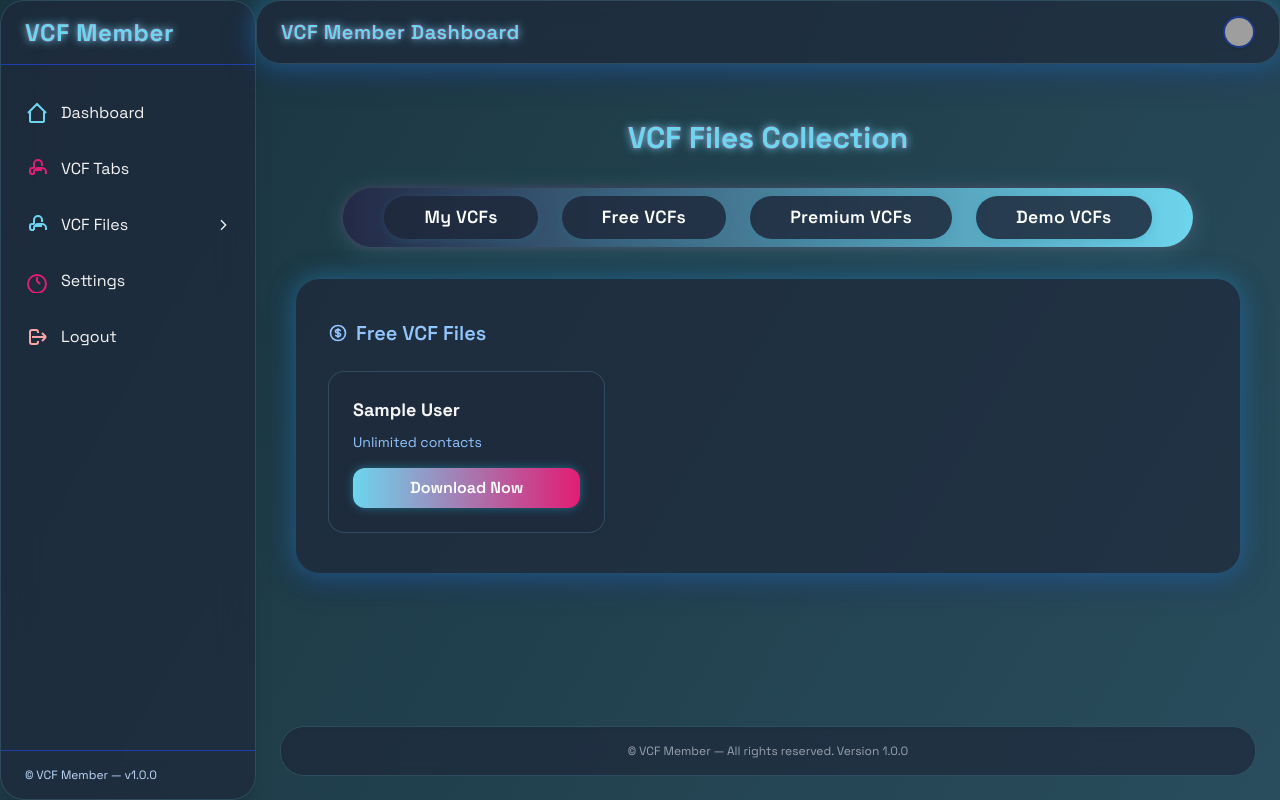
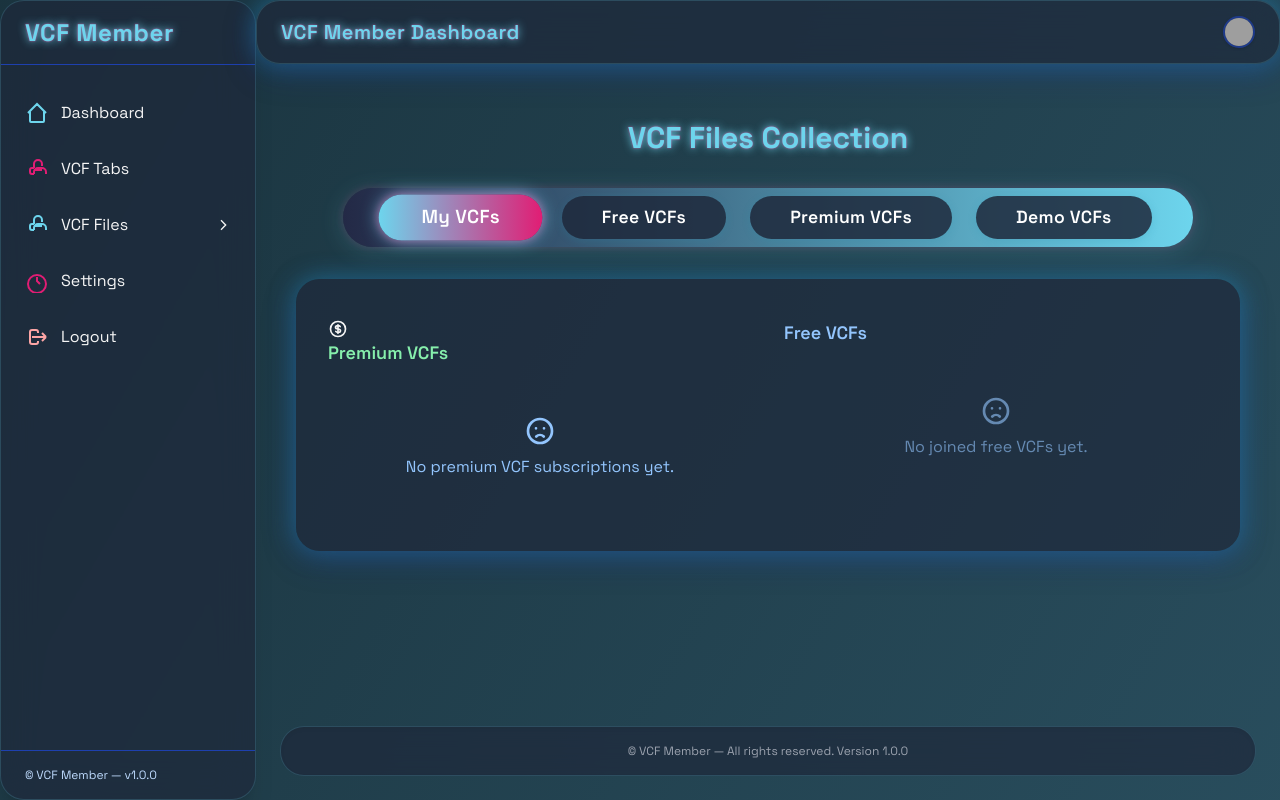
Before and after one commit to Albertttech/Virtual--File, a Django app: page /vcf-tabs/ in a window 1280 px wide. Run offline with Django 5.2, Linux system fonts and the light colour scheme; tables that the repository leaves empty hold one stand-in row (values such as "Sample post"); some libraries are stand-ins or nearby versions; grey boxes are pictures that could not be loaded.

Commit message:
few changes

```diff
--- a/customadmin/views.py
+++ b/customadmin/views.py
@@ -1,3 +1,5 @@
+from django.conf import settings
+from decouple import config
 import logging
 from django.shortcuts import render, redirect
 from django.contrib.auth import authenticate, login, logout
--- a/members/urls.py
+++ b/members/urls.py
@@ -13,6 +13,8 @@ urlpatterns = [
     path('register/', views.member_register, name='register'),
     path('dashboard/', views.member_dashboard, name='dashboard'),
     path('vcf-tabs/', views.vcf_tabs, name='vcf_tabs'),
+    path('vcf-detail/<int:vcf_id>/', views.vcf_file_detail, name='vcf_file_detail'),
+    path('join-free-vcf/<int:vcf_id>/', views.join_free_vcf, name='join_free_vcf'),
     path('subscribe-vcf/<int:vcf_id>/', views.subscribe_vcf, name='subscribe_vcf'),
     path('check-access/<int:vcf_id>/', views.check_vcf_access, name='check-access'),
     path('payment-complete/', views.payment_complete, name='payment-complete'),
--- a/members/views.py
+++ b/members/views.py
@@ -14,10 +14,10 @@ from django.contrib import messages
 from .models import VCFFile, UserPurchase
 from .forms import MemberRegisterForm, MemberLoginForm
 from common.decorators import member_required
+from customadmin.models import Contact
 import hmac
 import hashlib
 import json
-
 def get_paystack_credentials():
     """Safe method to get Paystack credentials with multiple fallbacks"""
     if settings.TEST_MODE:
@@ -426,7 +426,9 @@ def subscribe_vcf(request, vcf_id):
     })
 
 def vcf_tabs(request):
-    free_vcfs = VCFFile.objects.filter(vcf_type='free', hidden=False)
+    # Get joined free VCFs for user
+    joined_free_ids = get_joined_free_vcf_ids(request.user)
+    free_vcfs = VCFFile.objects.filter(vcf_type='free', hidden=False).exclude(id__in=joined_free_ids)
     premium_vcfs = VCFFile.objects.filter(vcf_type='premium', hidden=False)
 
     purchased_ids = []
@@ -435,6 +437,23 @@ def vcf_tabs(request):
             is_verified=True,
             is_active=True
         ).values_list('vcf_file_id', flat=True))
+        my_premium_vcfs = VCFFile.objects.filter(
+            vcf_type='premium',
+            hidden=False,
+            file_purchases__user=request.user,
+            file_purchases__is_verified=True,
+            file_purchases__is_active=True
+        ).distinct()
+        my_free_vcfs = VCFFile.objects.filter(
+            vcf_type='free',
+            hidden=False,
+            file_purchases__user=request.user,
+            file_purchases__is_verified=True,
+            file_purchases__is_active=True
+        ).distinct()
+    else:
+        my_premium_vcfs = VCFFile.objects.none()
+        my_free_vcfs = VCFFile.objects.none()
 
     # Debug output
     print(f"User {request.user} purchased IDs: {purchased_ids}")
@@ -442,7 +461,9 @@ def vcf_tabs(request):
     return render(request, 'members/vcf_tabs.html', {
         'free_vcfs': free_vcfs,
         'premium_vcfs': premium_vcfs,
-        'purchased_ids': purchased_ids
+        'purchased_ids': purchased_ids,
+        'my_premium_vcfs': my_premium_vcfs,
+        'my_free_vcfs': my_free_vcfs
     })
 
 # Authentication views
@@ -503,3 +524,41 @@ def member_logout(request):
 @member_required
 def member_dashboard(request):
     return render(request, 'members/dashboard.html')
+
+
+
+@login_required
+def vcf_file_detail(request, vcf_id):
+    vcf = get_object_or_404(VCFFile, id=vcf_id, vcf_type='premium', hidden=False)
+    # Only allow if user has purchased/subscribed
+    if not request.user.user_purchases.filter(vcf_file=vcf, is_verified=True, is_active=True).exists():
+        return redirect('members:vcf_tabs')
+    contacts = Contact.objects.filter(vcf_file=vcf)
+    return render(request, 'members/vcf_file_detail.html', {'vcf': vcf, 'contacts': contacts})
+
+# Helper: get joined free VCF ids for user
+def get_joined_free_vcf_ids(user):
+    if not user.is_authenticated:
+        return []
+    return list(user.user_purchases.filter(
+        vcf_file__vcf_type='free',
+        is_verified=True,
+        is_active=True
+    ).values_list('vcf_file_id', flat=True))
+
+# Join free VCF view
+@member_required
+def join_free_vcf(request, vcf_id):
+    vcf = get_object_or_404(VCFFile, id=vcf_id, vcf_type='free', hidden=False)
+    # Check if already joined
+    already_joined = request.user.user_purchases.filter(vcf_file=vcf, is_verified=True, is_active=True).exists()
+    if not already_joined:
+        UserPurchase.objects.create(
+            user=request.user,
+            vcf_file=vcf,
+            payment_reference=f"FREEJOIN-{request.user.id}-{vcf.id}",
+            amount_paid=0,
+            is_verified=True,
+            is_active=True
+        )
+    return redirect('members:vcf_tabs')
--- a/templates/members/vcf_tabs.html
+++ b/templates/members/vcf_tabs.html
@@ -81,10 +81,112 @@
   <h1 class="text-3xl font-bold neon mb-8 text-center">VCF Files Collection</h1>
 
   <div class="tab-bar">
-    <button onclick="showTab('free')" id="tab-free" class="tab-button"><span>My VCFs</span></button>
+    <button onclick="showTab('myvcf')" id="tab-myvcf" class="tab-button"><span>My VCFs</span></button>
     <button onclick="showTab('free')" id="tab-free" class="tab-button"><span>Free VCFs</span></button>
     <button onclick="showTab('premium')" id="tab-premium" class="tab-button"><span>Premium VCFs</span></button>
     <button onclick="showTab('demo')" id="tab-demo" class="tab-button"><span>Demo VCFs</span></button>
+  </div>
+  <!-- My VCFs Tab -->
+  <div id="tab-content-myvcf" class="tab-content hidden">
+    <div class="flex flex-col md:flex-row gap-8">
+      <!-- Left: Premium VCFs Subscribed -->
+      <div class="flex-1">
+         <svg class="w-5 h-5 mr-2" fill="none" stroke="currentColor" viewBox="0 0 24 24">
+          <path stroke-linecap="round" stroke-linejoin="round" stroke-width="2" d="M12 8c-1.657 0-3 .895-3 2s1.343 2 3 2 3 .895 3 2-1.343 2-3 2m0-8c1.11 0 2.08.402 2.599 1M12 8V7m0 1v8m0 0v1m0-1c-1.11 0-2.08-.402-2.599-1M21 12a9 9 0 11-18 0 9 9 0 0118 0z"></path>
+        </svg>
+        <h3 class="text-lg font-semibold mb-4 text-green-300">Premium VCFs</h3>
+        <div>
+          {% if my_premium_vcfs %}
+            <ul class="divide-y divide-blue-900/40">
+              {% for vcf in my_premium_vcfs %}
+              <li class="flex items-center justify-between py-3 group hover:bg-blue-900/10 rounded-lg px-2 relative">
+                <div class="flex flex-col">
+                  <span class="font-semibold text-base text-white">{{ vcf.name }}</span>
+                  <span class="text-xs text-blue-300 mt-1">
+                    {% if vcf.unlimited_contacts %}
+                      Unlimited contacts
+                    {% else %}
+                      {{ vcf.max_contacts|default:"0" }} contacts
+                    {% endif %}
+                  </span>
+                </div>
+                <button class="ml-2 p-2 rounded-full hover:bg-blue-900/20 focus:outline-none relative" onclick="toggleDropdown(this)">
+                  <svg class="w-5 h-5 text-blue-200" fill="none" stroke="currentColor" viewBox="0 0 24 24">
+                    <circle cx="12" cy="5" r="1.5"/>
+                    <circle cx="12" cy="12" r="1.5"/>
+                    <circle cx="12" cy="19" r="1.5"/>
+                  </svg>
+                </button>
+                <div class="dropdown-menu absolute right-0 top-10 z-10 bg-slate-800 border border-blue-900 rounded-lg shadow-lg py-2 w-40 hidden">
+                  <a href="{% url 'members:download-vcf' vcf.id %}" class="block px-4 py-2 text-sm text-blue-200 hover:bg-blue-900/30">Download</a>
+                  <a href="{% url 'members:vcf_file_detail' vcf.id %}" class="block px-4 py-2 text-sm text-blue-200 hover:bg-blue-900/30">View Details</a>
+                  <a href="#" class="block px-4 py-2 text-sm text-red-400 hover:bg-red-900/30">Remove</a>
+                </div>
+              </li>
+              {% endfor %}
+            </ul>
+          {% else %}
+            <div class="text-center py-8 text-blue-300">
+              <svg class="w-8 h-8 mx-auto mb-2" fill="none" stroke="currentColor" viewBox="0 0 24 24">
+                <path stroke-linecap="round" stroke-linejoin="round" stroke-width="2" d="M9.172 16.172a4 4 0 015.656 0M9 10h.01M15 10h.01M21 12a9 9 0 11-18 0 9 9 0 0118 0z"></path>
+              </svg>
+              <p>No premium VCF subscriptions yet.</p>
+            </div>
+          {% endif %}
+        </div>
+      </div>
+<script>
+function toggleDropdown(btn) {
+  const menu = btn.parentElement.querySelector('.dropdown-menu');
+  document.querySelectorAll('.dropdown-menu').forEach(m => {
+    if (m !== menu) m.classList.add('hidden');
+  });
+  menu.classList.toggle('hidden');
+  // Close dropdown on outside click
+  document.addEventListener('click', function handler(e) {
+    if (!btn.contains(e.target) && !menu.contains(e.target)) {
+      menu.classList.add('hidden');
+      document.removeEventListener('click', handler);
+    }
+  });
+}
+</script>
+      <!-- Right: Free VCFs (Demo/Empty for now) -->
+      <div class="flex-1">
+        <h3 class="text-lg font-semibold mb-4 text-blue-300">Free VCFs</h3>
+        {% if my_free_vcfs %}
+          <ul class="divide-y divide-blue-900/40">
+            {% for vcf in my_free_vcfs %}
+            <li class="flex items-center justify-between py-3 group hover:bg-blue-900/10 rounded-lg px-2 relative">
+              <div class="flex flex-col">
+                <span class="font-semibold text-base text-white">{{ vcf.name }}</span>
+                <span class="text-xs text-blue-300 mt-1">
+                  {% if vcf.unlimited_contacts %}
+                    Unlimited contacts
+                  {% else %}
+                    {{ vcf.max_contacts|default:"0" }} contacts
+                  {% endif %}
+                </span>
+              </div>
+              <a href="{% url 'members:download-vcf' vcf.id %}" class="ml-2 p-2 rounded-full hover:bg-blue-900/20 focus:outline-none relative">
+                <svg class="w-5 h-5 text-blue-200" fill="none" stroke="currentColor" viewBox="0 0 24 24">
+                  <path stroke-linecap="round" stroke-linejoin="round" stroke-width="2" d="M12 4v16m8-8H4" />
+                </svg>
+                <span class="sr-only">Download</span>
+              </a>
+            </li>
+            {% endfor %}
+          </ul>
+        {% else %}
+          <div class="text-center py-8 text-blue-300 opacity-60">
+            <svg class="w-8 h-8 mx-auto mb-2" fill="none" stroke="currentColor" viewBox="0 0 24 24">
+              <path stroke-linecap="round" stroke-linejoin="round" stroke-width="2" d="M9.172 16.172a4 4 0 015.656 0M9 10h.01M15 10h.01M21 12a9 9 0 11-18 0 9 9 0 0118 0z"></path>
+            </svg>
+            <p>No joined free VCFs yet.</p>
+          </div>
+        {% endif %}
+      </div>
+    </div>
   </div>
   <!-- Demo VCFs Tab -->
   <div id="tab-content-demo" class="tab-content hidden">
@@ -125,10 +227,10 @@
             {% endif %}
           </span>
         </div>
-        <a href="{% url 'members:download-vcf' vcf.id %}"
-           class="glass-btn w-full text-center py-2 inline-block">
-           Download Now
-        </a>
+        <form method="post" action="{% url 'members:join_free_vcf' vcf.id %}" style="margin:0;">
+          {% csrf_token %}
+          <button type="submit" class="glass-btn w-full text-center py-2 inline-block bg-blue-600/80 hover:bg-blue-700/80">Join</button>
+        </form>
       </div>
       {% endfor %}
     </div>
@@ -154,14 +256,11 @@
     {% if premium_vcfs %}
     <div class="grid grid-cols-1 md:grid-cols-2 lg:grid-cols-3 gap-6">
       {% for vcf in premium_vcfs %}
+        {% if vcf.id not in purchased_ids %}
         <div class="vcf-card">
           <div class="flex justify-between items-start mb-2">
             <h3 class="font-bold text-lg">{{ vcf.name }}</h3>
-          {% if vcf.id in purchased_ids %}
-          <span class="purchased-badge text-xs px-2 py-1 rounded-full">Purchased</span>
-          {% endif %}
           </div>
-
           <div class="flex justify-between text-sm mb-4">
             <span class="text-blue-300">
               {% if vcf.unlimited_contacts %}
@@ -172,19 +271,12 @@
             </span>
             <span class="text-green-400 font-medium">₦{{ vcf.subscription_price }}</span>
           </div>
-
-        {% if vcf.id in purchased_ids %}
-          <a href="{% url 'members:download-vcf' vcf.id %}"
-             class="glass-btn w-full text-center py-2 inline-block bg-green-600/20 hover:bg-green-600/30">
-             Open File
-          </a>
-        {% else %}
           <a href="{% url 'members:subscribe_vcf' vcf.id %}"
              class="glass-btn w-full text-center py-2 inline-block bg-gradient-to-r from-blue-500 to-purple-600">
              Subscribe Now
           </a>
+        </div>
         {% endif %}
-      </div>
       {% endfor %}
     </div>
     {% else %}
@@ -199,18 +291,19 @@
 </div>
 
 <script>
+
 function showTab(tab) {
-  const tabs = ['free', 'premium', 'demo'];
+  const tabs = ['myvcf', 'free', 'premium', 'demo'];
   tabs.forEach(t => {
     document.getElementById(`tab-content-${t}`).classList.add('hidden');
     document.getElementById(`tab-${t}`).classList.remove('active');
   });
   document.getElementById(`tab-content-${tab}`).classList.remove('hidden');
-  document.getElementById(`tab-${t}`).classList.add('active');
+  document.getElementById(`tab-${tab}`).classList.add('active');
 }
 
 document.addEventListener("DOMContentLoaded", () => {
-  showTab('free');
+  showTab('myvcf');
 });
 </script>
 {% endblock %}
```
Also changed, not shown: customadmin/signals.py (+6 -4 lines), templates/members/vcf_file_detail.html (added, +22 -0 lines), vcfproject/settings.py (+11 -0 lines), 1 other file. Lines whose indentation alone changed are shown as unchanged.
